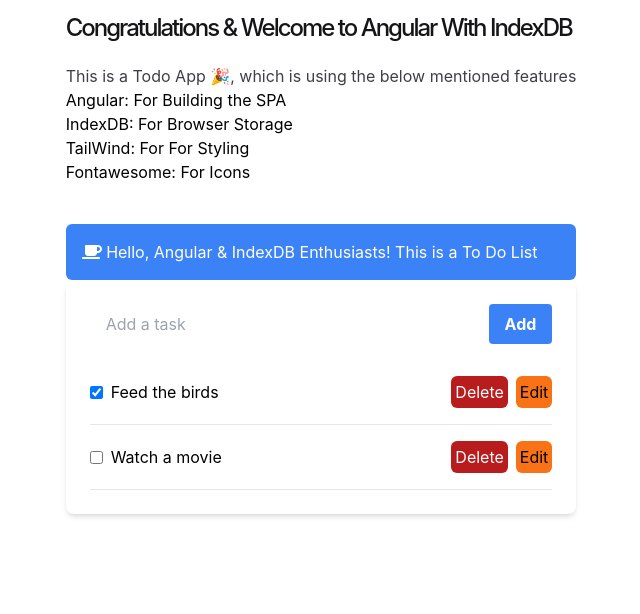
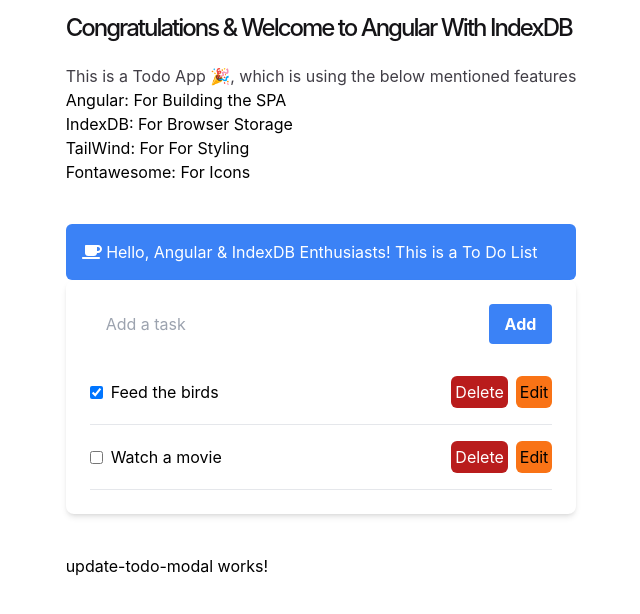
Before and after one commit to developer-starters/angular-indexdb-starter, an Angular app: page / in a window 1280 px wide. Shown: the top 614 px of the page, without its empty margins (319-959 px from the left). Built offline with nearby package versions, Linux system fonts and the light colour scheme.

Commit message:
Modal Component Added and Integrated

```diff
--- a/src/todos/todos.component.html
+++ b/src/todos/todos.component.html
@@ -21,7 +21,7 @@
                     *ngFor="let todo of todos$ | async; trackBy: identifyList">
 
                     <label class="flex items-center">
-                        <input type="checkbox" class="mr-2" (click)="toggleTodo(todo)" [(ngModel)] = "todo.completed">
+                        <input type="checkbox" class="mr-2" (click)="toggleTodo(todo)" [(ngModel)]="todo.completed">
                         <span>{{todo.text}}</span>
                     </label>
                     <div>
@@ -35,3 +35,5 @@
         </div>
     </div>
 </div>
+
+<app-update-todo-modal />
--- a/src/todos/todos.component.ts
+++ b/src/todos/todos.component.ts
@@ -7,10 +7,11 @@ import { IndexdbService } from '../services/indexdb.service';
 import { Todo } from '../interfaces/todo';
 import { liveQuery } from 'dexie';
 import { CommonModule } from '@angular/common';
+import { UpdateTodoModalComponent } from '../update-todo-modal/update-todo-modal.component';
 @Component({
   selector: 'app-todos',
   standalone: true,
-  imports: [FontAwesomeModule, FormsModule, CommonModule],
+  imports: [FontAwesomeModule, FormsModule, CommonModule, UpdateTodoModalComponent],
   templateUrl: './todos.component.html',
   styleUrl: './todos.component.sass'
 })
--- /dev/null
+++ b/src/update-todo-modal/update-todo-modal.component.html
@@ -0,0 +1 @@
+<p>update-todo-modal works!</p>
```
Also changed, not shown: src/update-todo-modal/update-todo-modal.component.ts (added, +12 -0 lines), src/update-todo-modal/update-todo-modal.component.sass (added).
